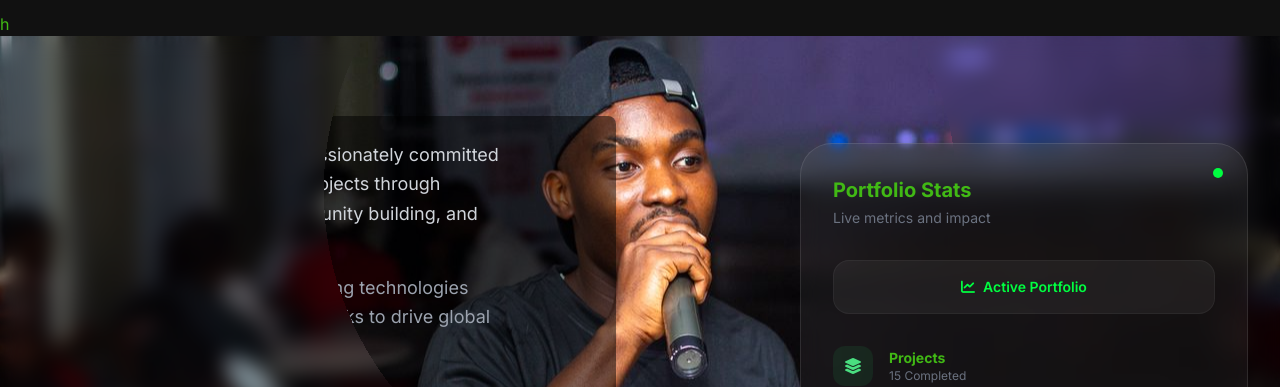
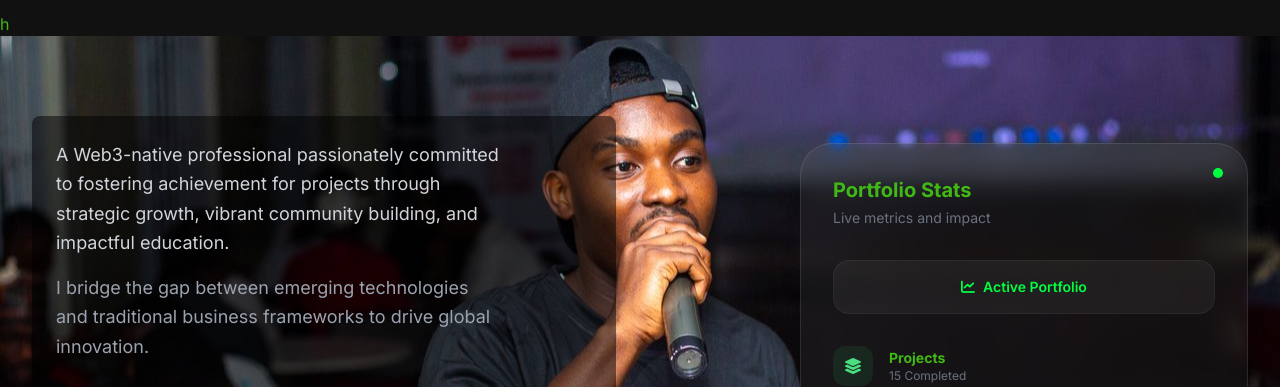
Before and after one commit to 1200Agency/XINO, a plain HTML site: page index.html in a window 1280 px wide. Shown: the part 92-479 px from the top of the page. Drawn offline with nearby package versions, Linux system fonts and the light colour scheme.

Commit message:
no back blur

```diff
--- a/index.html
+++ b/index.html
@@ -18,8 +18,7 @@ hu<!DOCTYPE html>
         .neon-btn:hover { background-color: #00cc33; transform: translateY(-2px); box-shadow: 0 10px 20px -10px rgba(0, 255, 65, 0.5); }
         .glass-card { background: rgba(255, 255, 255, 0.05); backdrop-filter: blur(12px); border: 1px solid rgba(255, 255, 255, 0.1); }
         .glass-icon { background: rgba(255, 255, 255, 0.1); backdrop-filter: blur(10px); border: 1px solid rgba(255, 255, 255, 0.2); }
-        .hero-gradient { background: url('Hold mic.jpg') no-repeat center center / cover, radial-gradient(circle at 50% 50%, rgba(0, 255, 65, 0.05) 0%, transparent 70%); position: relative; }
-        .hero-gradient::before { content: ''; position: absolute; top: 0; left: 0; right: 0; bottom: 0; background: url('Hold mic.jpg') no-repeat center center / cover; filter: blur(10px); -webkit-mask-image: radial-gradient(circle at 50% 25%, transparent 40%, black 40%); mask-image: radial-gradient(circle at 50% 25%, transparent 40%, black 40%); }
+        .hero-gradient { background: url('Hold mic.jpg') no-repeat center center / cover, radial-gradient(circle at 50% 50%, rgba(0, 255, 65, 0.05) 0%, transparent 20%); }
         .fade-in { opacity: 0; transform: translateY(30px); transition: opacity 0.6s ease-out, transform 0.6s ease-out; }
         .fade-in.visible { opacity: 1; transform: translateY(0); }
     </style>
```
